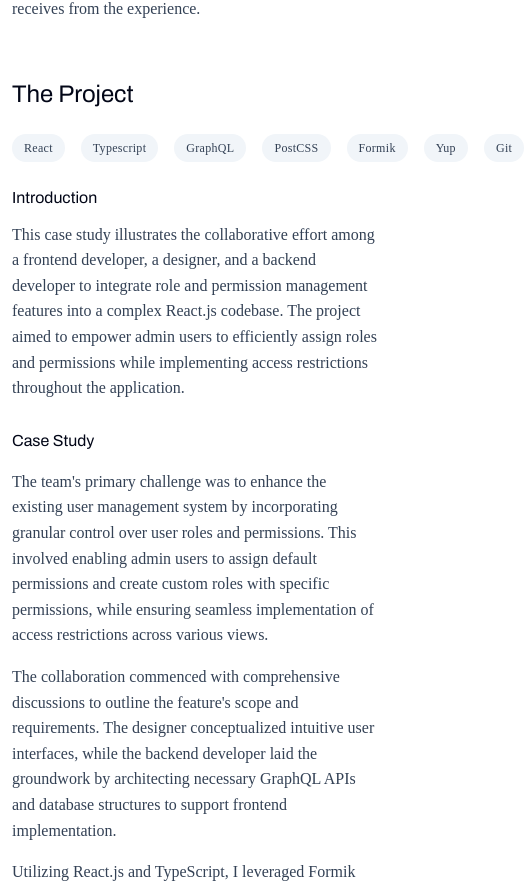
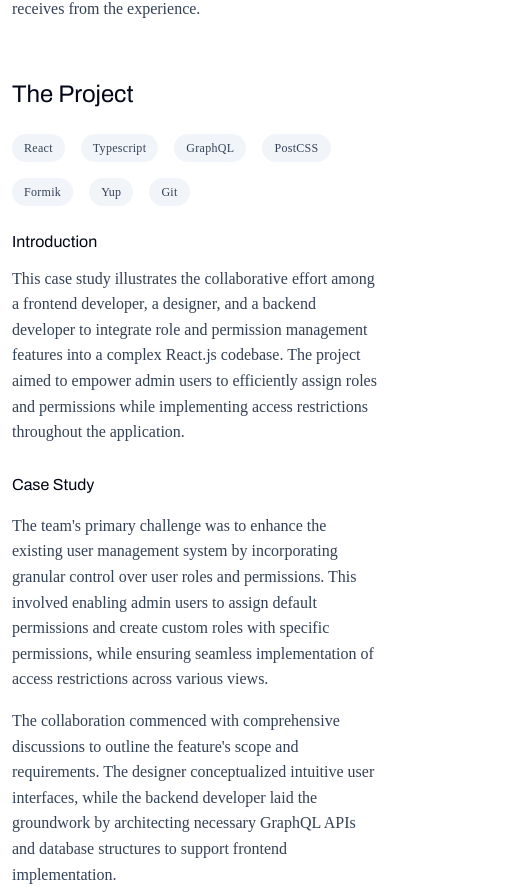
Before and after one commit to Esther-tech/portfolio-2024, a Next.js app: page /projects/1 in a window 390 px wide. Shown: the part 974-1863 px from the top of the page, 524 px wide, since content can reach past the window. Built offline with nearby package versions, Linux system fonts and the light colour scheme.

Commit message:
improve responsiveness

```diff
--- a/app/projects/[id]/page.tsx
+++ b/app/projects/[id]/page.tsx
@@ -64,7 +64,7 @@ export default function ProjectPage({ params }: { params: { id: string } }) {
 
         <div className="flex flex-col gap-3">
           <h2 className="text-2xl capitalize">The project</h2>
-          <div className="flex gap-4 my-3">
+          <div className="flex gap-4 my-3 flex-wrap">
             {tags.map((tag, i) => (
               <Tag key={i} tag={tag} />
             ))}
--- a/components/navbar.tsx
+++ b/components/navbar.tsx
@@ -29,7 +29,7 @@ export default function Navbar({ onClose }: { onClose?: () => void }) {
             </Link>
             {currentActive && (
               <motion.span
-                className="absolute h-[1px] bg-slate-600 -bottom-[0.15rem] -left-[5%] w-[110%] rounded-xl"
+                className="absolute h-[1px] bg-slate-600 -bottom-[0.15rem] -left-[5%] w-[110%] rounded-xl hidden md:block"
                 layoutId="activeSection"
                 transition={{
                   type: "spring",
```
